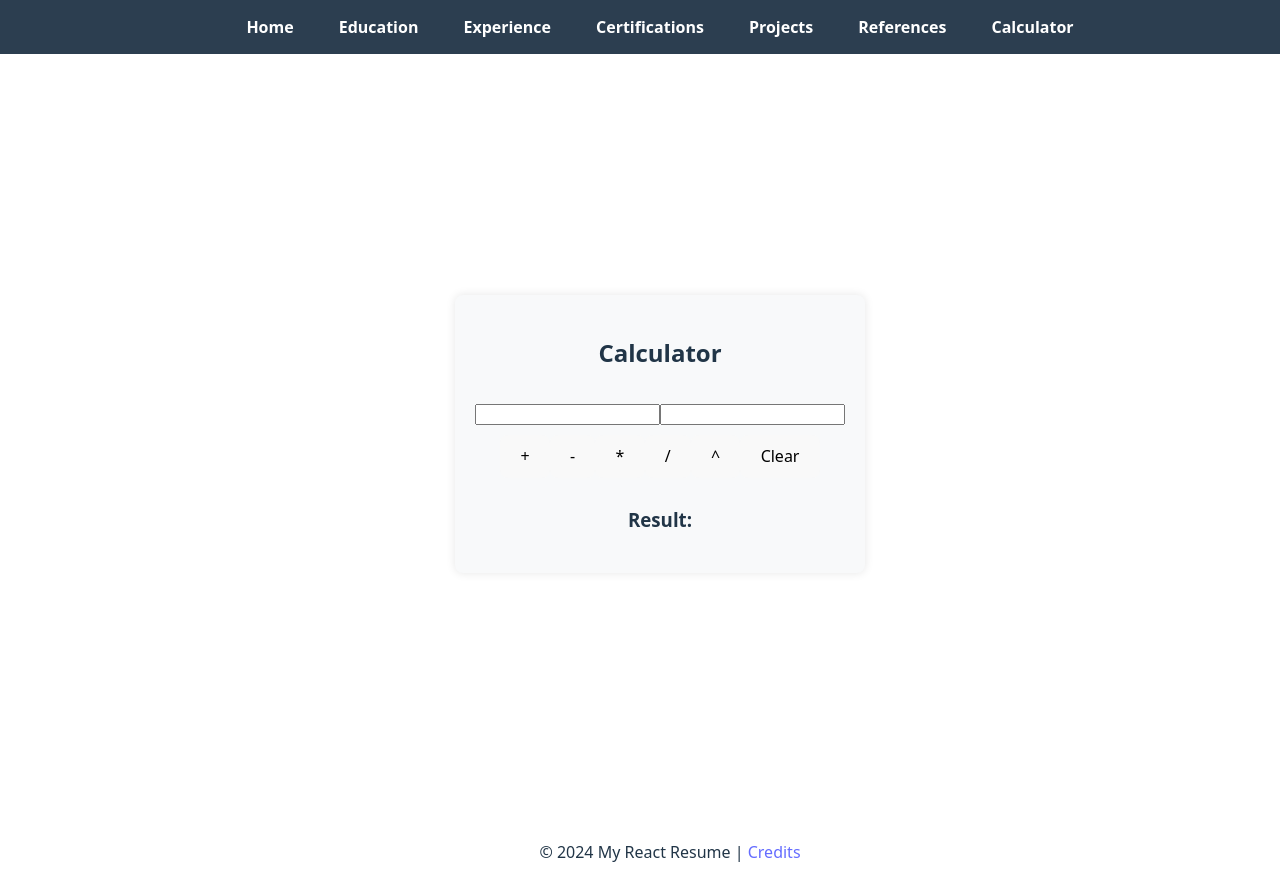
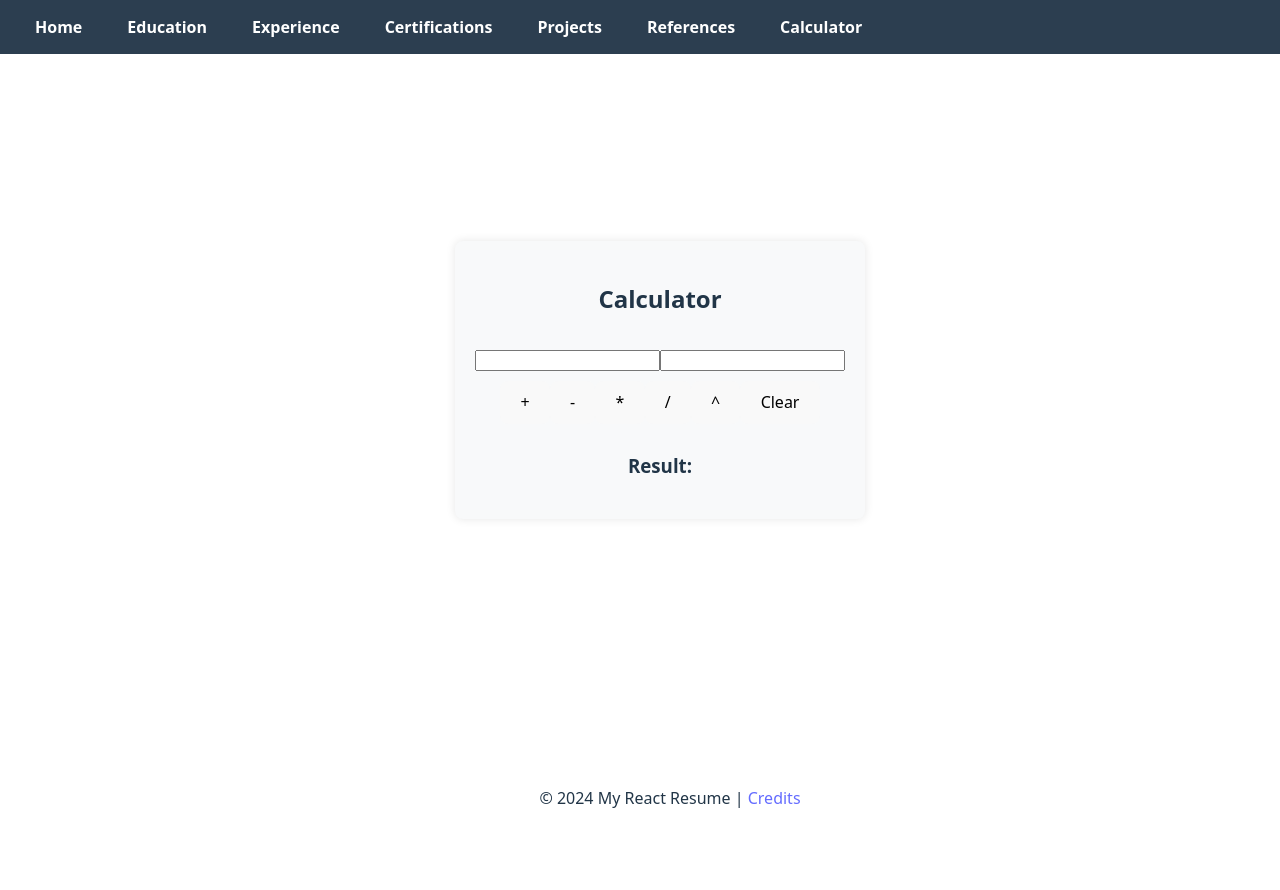
Before and after one commit to wesalshehri/mp3, a React (Vite) app: page /calculator in a window 1280 px wide. Shown: the top 890 px of the page. After the commit the page ends 836 px from the top, so only its background shows below. Built offline with nearby package versions, Linux system fonts and the light colour scheme.

Commit message:
Update Nav.tsx

```diff
--- a/src/components/Nav.tsx
+++ b/src/components/Nav.tsx
@@ -1,25 +1,55 @@
+import { useState } from "react";
 import { Link } from "react-router-dom";
 import styled from "styled-components";
 
-// Styled Navbar
+// Styled Navbar Container
 const Navbar = styled.nav`
   background-color: #2c3e50;
   padding: 15px 20px;
   display: flex;
   align-items: center;
-    justify-content: center;
-    max-width: 100%;
-    flex-wrap: wrap;
+  justify-content: space-between;
+  width: 100%;
+  flex-wrap: nowrap; /* Prevents items from wrapping */
+  position: fixed;
+  top: 0;
+  left: 0;
+  z-index: 1000;
 `;
 
-const NavList = styled.ul`
+// Mobile Menu Button (Hamburger)
+const MenuButton = styled.button`
+  background: none;
+  border: none;
+  color: white;
+  font-size: 24px;
+  cursor: pointer;
+  display: none; /* Hidden on desktop */
+
+  @media (max-width: 768px) {
+    display: block; /* Show only on mobile */
+  }
+`;
+
+// Navigation List
+const NavList = styled.ul<{ isOpen: boolean }>`
   list-style: none;
   padding: 0;
   margin: 0;
   display: flex;
-    flex-wrap: wrap;
   gap: 15px;
   justify-content: center;
+
+  @media (max-width: 768px) {
+    flex-direction: column;
+    position: absolute;
+    top: 60px;
+    left: 0;
+    width: 100%;
+    background-color: #2c3e50;
+    padding: 10px 0;
+    display: ${({ isOpen }) => (isOpen ? "flex" : "none")}; /* Show when open */
+  }
 `;
 
 const NavItem = styled.li`
@@ -41,16 +71,19 @@ const NavLink = styled(Link)`
 `;
 
 export default function Nav() {
+  const [menuOpen, setMenuOpen] = useState(false);
+
   return (
     <Navbar>
-            <NavList>
-                <NavItem><NavLink to="/">Home</NavLink></NavItem>
-                <NavItem><NavLink to="/education">Education</NavLink></NavItem>
-                <NavItem><NavLink to="/experience">Experience</NavLink></NavItem>
-                <NavItem><NavLink to="/certifications">Certifications</NavLink></NavItem>
-                <NavItem><NavLink to="/projects">Projects</NavLink></NavItem>
-                <NavItem><NavLink to="/references">References</NavLink></NavItem>
-                <NavItem><NavLink to="/calculator">Calculator</NavLink></NavItem>
+      <MenuButton onClick={() => setMenuOpen(!menuOpen)}>☰</MenuButton>
+      <NavList isOpen={menuOpen}>
+        <NavItem><NavLink to="/" onClick={() => setMenuOpen(false)}>Home</NavLink></NavItem>
+        <NavItem><NavLink to="/education" onClick={() => setMenuOpen(false)}>Education</NavLink></NavItem>
+        <NavItem><NavLink to="/experience" onClick={() => setMenuOpen(false)}>Experience</NavLink></NavItem>
+        <NavItem><NavLink to="/certifications" onClick={() => setMenuOpen(false)}>Certifications</NavLink></NavItem>
+        <NavItem><NavLink to="/projects" onClick={() => setMenuOpen(false)}>Projects</NavLink></NavItem>
+        <NavItem><NavLink to="/references" onClick={() => setMenuOpen(false)}>References</NavLink></NavItem>
+        <NavItem><NavLink to="/calculator" onClick={() => setMenuOpen(false)}>Calculator</NavLink></NavItem>
       </NavList>
     </Navbar>
   );
```
Lines whose indentation alone changed are shown as unchanged.
